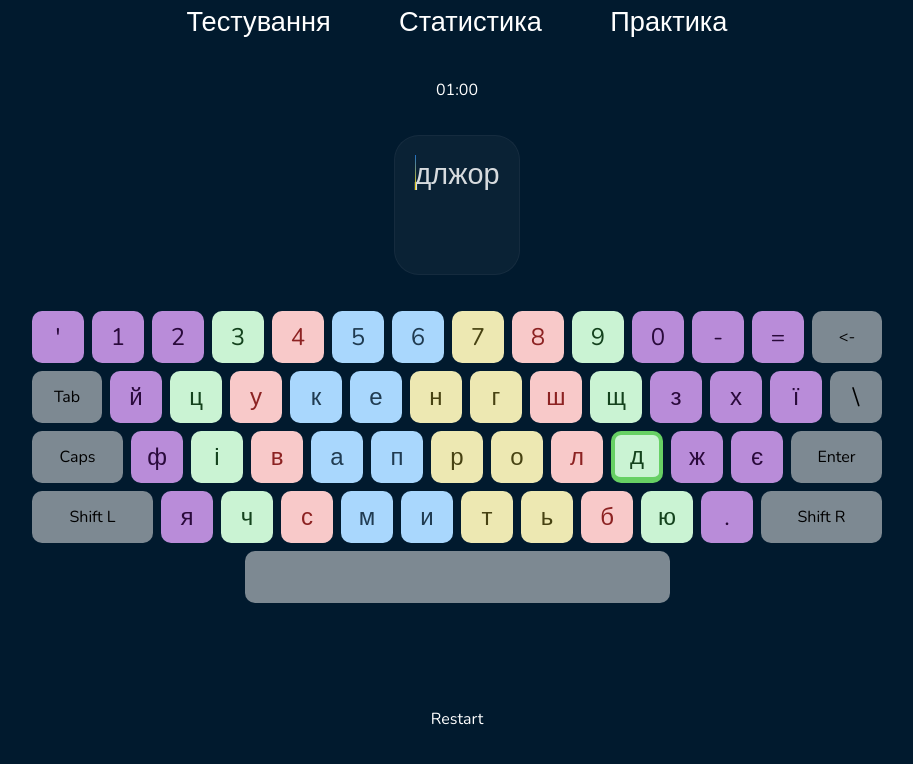
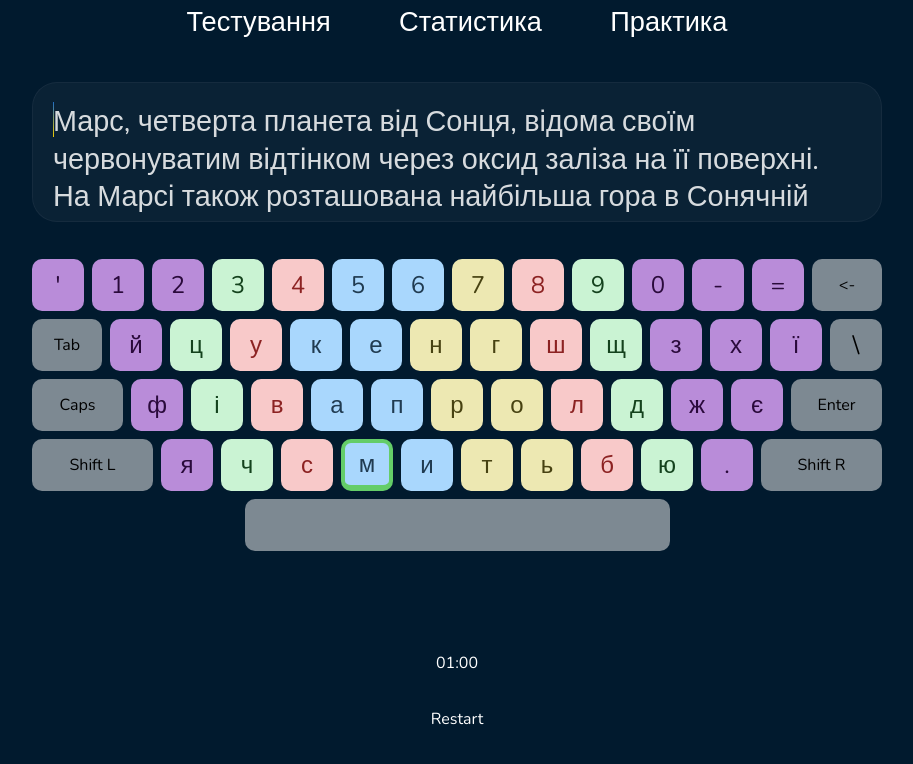
Before and after one commit to Devomel/fastFingers, a React (Vite) app in the folder client/: page /lesson in a window 1280 px wide. Shown: the top 764 px of the page, without its empty margins (183-1096 px from the left). Built offline with nearby package versions, Linux system fonts and the light colour scheme.

Commit message:
Completed timer logic

```diff
--- a/client/src/components/InputSection/InputSection.tsx
+++ b/client/src/components/InputSection/InputSection.tsx
@@ -1,21 +1,21 @@
-import { useRef } from "react";
+import { memo, useRef } from "react";
 import { useScrollingWhileTyping } from "../../hooks/useScrollWhileTyping";
-import { TypingState } from "../../store/typing/reducer";
 import Char from "./Char";
 import "./InputText.scss"
 
 
 interface InputSectionProps {
-   typingState: TypingState
+   currentCharIndex: number;
+   sentence: string;
+   misprintKey: string
 }
 
 
-const InputSection = ({ typingState }: InputSectionProps) => {
-   const { currentCharIndex } = typingState
-   const splitedSentence = useRef(typingState.sentence.split(""))
+const InputSection = memo(({ currentCharIndex, sentence, misprintKey }: InputSectionProps) => {
+
+   const splitedSentence = sentence.split("")
    const cursorRef = useRef<HTMLSpanElement>(null)
    const inputRef = useRef<HTMLDivElement>(null)
-
    useScrollingWhileTyping({ currentCharIndex, cursorRef, inputRef })
 
    const getCharOptions = (
@@ -39,22 +39,24 @@ const InputSection = ({ typingState }: InputSectionProps) => {
       }
       return result
    };
-
+   console.log(1)
    return (
       <div style={{ position: "relative" }}>
          <div className='input' ref={inputRef}>
             {
 
-               splitedSentence.current.map((char, index) => {
+               splitedSentence.map((char, index) => {
                   return <Char
                      char={char}
                      key={index}
-                     options={getCharOptions(index, currentCharIndex, typingState.misprintKey, cursorRef)}
+                     options={getCharOptions(index, currentCharIndex, misprintKey, cursorRef)}
                   />
                })
             }
          </div >
       </div>
    )
-}
+})
+InputSection.displayName = "InputSection"
+
 export default InputSection
--- a/client/src/components/Score/Score.tsx
+++ b/client/src/components/Score/Score.tsx
@@ -1,6 +1,6 @@
 import { FC } from 'react'
 import { TypingState } from '../../store/typing/reducer'
-import { countScore } from '../../utils/countScore'
+import { countAccuracy, countScore } from '../../utils/countScore'
 import "./Score.scss"
 
 interface ScoreProps {
@@ -9,7 +9,8 @@ interface ScoreProps {
 
 const Score: FC<ScoreProps> = ({ typingState }) => {
 
-   const score = countScore(typingState.sentence.length, typingState.timeSpent)
+   const score = countScore(typingState.currentCharIndex, typingState.timeSpent)
+   const accuracy = countAccuracy(typingState.sentence.length, new Set([...typingState.mistakes]).size)
    console.log(typingState)
    return (
       <>
@@ -18,10 +19,8 @@ const Score: FC<ScoreProps> = ({ typingState }) => {
                <h1>
                   Швидкість: {score} зн./хв
                </h1>
-
                <h1>Помилки: {typingState.mistakes.length}</h1>
-               <h1>Точність: {(100 - (typingState.mistakes.length * 100 / typingState.sentence.length)).toFixed(2)}%</h1>
-
+               <h1>Точність: {accuracy}%</h1>
             </div>
          }
 
--- a/client/src/components/Timer/Timer.tsx
+++ b/client/src/components/Timer/Timer.tsx
@@ -1,40 +1,43 @@
-import { memo, useEffect } from 'react';
+import { useEffect, useState } from 'react';
+import timerDuration from '../../constants/timerDuration';
 import { setIsTypingDone, setTimeSpent } from '../../store/typing/actions';
-import { TypingDispatch, TypingState } from '../../store/typing/reducer';
+import { TypingDispatch } from '../../store/typing/reducer';
+import { formatTime } from '../../utils/formatTime';
 
 interface ITimerArgs {
-   state: TypingState
    dispatch: TypingDispatch
+   isStarted: boolean
+   isTypingDone: boolean
 }
 
-const Timer = memo(({ state, dispatch }: ITimerArgs) => {
+const Timer = ({ dispatch, isStarted, isTypingDone }: ITimerArgs) => {
 
-   const time = 60 - state.timeSpent
-   const minutes = Math.floor((time) / 60).toString().padStart(2, "0");
-   const seconds = ((time) % 60).toString().padStart(2, "0");
+   const [timeSpentLocal, setTimeSpentLocal] = useState(0)
+   const time = timerDuration.ONE_MINUTE - timeSpentLocal
+   const { minutes, seconds } = formatTime(time)
 
    useEffect(() => {
-      const isTypingStarted = state.currentCharIndex > 0
-      if (!isTypingStarted) return
-      const intervalId = setInterval(() => {
-         if (state.isTypingDone) {
-            clearInterval(intervalId)
-            return
-         }
-         const timeSpent = state.timeSpent
-         if (timeSpent !== 60) dispatch(setTimeSpent(timeSpent + 1))
-         else dispatch(setIsTypingDone(true))
-      }, 1000)
-      return () => clearInterval(intervalId)
-   }, [state])
+      if (isStarted && !isTypingDone) {
+         (async () => {
+            await new Promise((res) => setTimeout(res, 1000))
+            if (timeSpentLocal === 60) {
+               dispatch(setIsTypingDone(true))
+               return
+            }
+            setTimeSpentLocal((prev) => prev + 1)
+            dispatch(setTimeSpent(timeSpentLocal + 1))
+         })()
+      }
+      else setTimeSpentLocal(0)
+   }, [timeSpentLocal, isStarted]);
 
    return (
       <div style={{ color: "#fff" }}>
          {minutes}:{seconds}
       </div>
    );
-});
-Timer.displayName = "Timer"
+}
+
 
 
 export default Timer;
--- a/client/src/components/TypingSection/TypingSection.tsx
+++ b/client/src/components/TypingSection/TypingSection.tsx
@@ -21,6 +21,8 @@ const TypingSection = () => {
       createTypingInitialState
    )
    useTyping({ state, dispatch })
+   const { isTypingDone, currentCharIndex, sentence, misprintKey } = state;
+   const isTimerStarted = !!currentCharIndex;
 
    return (
       <div className="typingSection">
@@ -31,11 +33,21 @@ const TypingSection = () => {
                   <ResultKeyboard state={state} />
                </>
                : <>
-                  <Timer state={state} dispatch={dispatch} />
-                  <InputSection typingState={state} />
+                  <InputSection
+                     currentCharIndex={currentCharIndex}
+                     sentence={sentence}
+                     misprintKey={misprintKey}
+                  />
                   <DefaultKeyboard state={state} />
                </>
          }
+
+         <Timer
+            dispatch={dispatch}
+            isStarted={isTimerStarted}
+            isTypingDone={isTypingDone}
+         />
+
          <RestartButton dispatch={dispatch} />
       </div>
    )
--- a/client/src/hooks/useTyping.ts
+++ b/client/src/hooks/useTyping.ts
@@ -1,3 +1,4 @@
+
 import { useEffect, useReducer } from "react";
 import { keyCodePreventExceptions, keyCodeReturnExceptions } from "../models/eventCodeExceptions";
 import { creditKeypress, incrementMistakes, setIsTypingDone, setMisprintKey } from "../store/typing/actions";
@@ -10,8 +11,7 @@ interface IUseTypingArgs {
 
 function useTyping({ state, dispatch }: IUseTypingArgs) {
 
-   const { currentCharIndex, sentence, misprintKey } = state
-
+   const { currentCharIndex, sentence, misprintKey, isTypingDone } = state
    const onKeyUp = () => {
       if (misprintKey) {
          dispatch(setMisprintKey(""))
@@ -19,13 +19,15 @@ function useTyping({ state, dispatch }: IUseTypingArgs) {
    }
 
    const onKeyDown = (e: globalThis.KeyboardEvent) => {
+      e.preventDefault()
+      console.log(e.key, sentence[currentCharIndex])
+
       if (e.code in keyCodePreventExceptions) {
          e.preventDefault();
       }
       if (e.code in keyCodeReturnExceptions) {
          return;
       }
-
       const isCorrectKey = e.key === sentence[currentCharIndex];
       const isLastChar = currentCharIndex === sentence.length - 1;
       const isTypingStarted = currentCharIndex > 0
@@ -41,15 +43,15 @@ function useTyping({ state, dispatch }: IUseTypingArgs) {
    };
 
    useEffect(() => {
-      if (!state.isTypingDone) {
+      if (!isTypingDone) {
          document.addEventListener("keyup", onKeyUp);
          document.addEventListener("keydown", onKeyDown);
       }
-      console.log()
       return () => {
          document.removeEventListener("keyup", onKeyUp);
          document.removeEventListener("keydown", onKeyDown);
       };
-   }, [state.isTypingDone, onKeyUp, onKeyDown]);
+   }, [isTypingDone, onKeyUp, onKeyDown]);
+
 }
 export default useTyping;
--- a/client/src/store/typing/createTypingInitialState.ts
+++ b/client/src/store/typing/createTypingInitialState.ts
@@ -1,9 +1,9 @@
-// import lessons from '../../assets/lessons.json'
+import lessons from '../../assets/lessons.json'
 
 export const createTypingInitialState = () => {
 
-   // const sentence = lessons.facts[(Math.random() * 20) | 0] + "⠀"
-   const sentence = "длжор"
+   const sentence = lessons.facts[(Math.random() * 20) | 0]
+   // const sentence = "длжваррпіо"
    sentence.replace(" ", "//")
    return {
       isTypingDone: false,
--- a/client/src/utils/countScore.ts
+++ b/client/src/utils/countScore.ts
@@ -1,3 +1,7 @@
 export function countScore(sentenceLength: number, timeSpent: number): number {
    return Math.floor(sentenceLength / Math.max(timeSpent, 0.9) * 60)
 }
+export function countAccuracy(sentenceLength: number, mistakesAmount: number) {
+   return Math.max(+(100 - ((mistakesAmount / sentenceLength) * 100)).toFixed(2), 0)
+
+}
--- /dev/null
+++ b/client/src/utils/formatTime.ts
@@ -0,0 +1,5 @@
+export function formatTime(timeInSec: number) {
+   const minutes = Math.floor((timeInSec) / 60).toString().padStart(2, "0");
+   const seconds = ((timeInSec) % 60).toString().padStart(2, "0");
+   return { minutes, seconds }
+}
```
